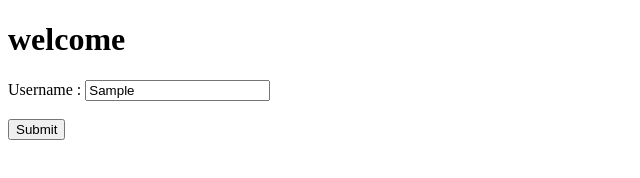
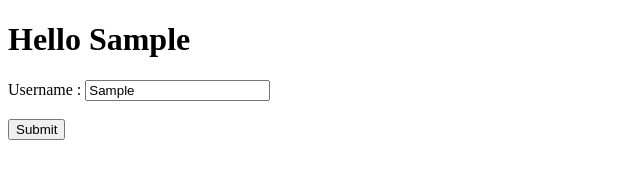
Before and after one commit to Victorriv/js_variables, a plain HTML site: page index.html in a window 1280 px wide. Both pictures are taken after typing "Sample" into the empty fields and a click on the button "Submit". Shown: the whole page, without its empty margins (0-640 px from the left). Drawn offline with Linux system fonts and the light colour scheme.

Commit message:
template literal to change my h1

```diff
--- a/index.html
+++ b/index.html
@@ -8,7 +8,7 @@
     <link rel="stylesheet" href = "style.css">
 </head>
 <body>
-    <h1>  welcome</h1>
+    <h1 id = "myH1">  welcome</h1>
 
     <label> Username :</label>
     <input id="myText"> <br><br>
--- a/index.js
+++ b/index.js
@@ -136,5 +136,5 @@ let username;
 
 document.getElementById("mySubmit").onclick = function(){ // here we right everything we gonna do after clicking the button . Everything within the curly braces is what we gonna do when we click the button.
    username = document.getElementById("myText").value; // reassign username, then set it equal to the text from text box, we get myText adn we need the value of it.
-
+   document.getElementById("myH1").textContent = `Hello ${username}`
 }
```
